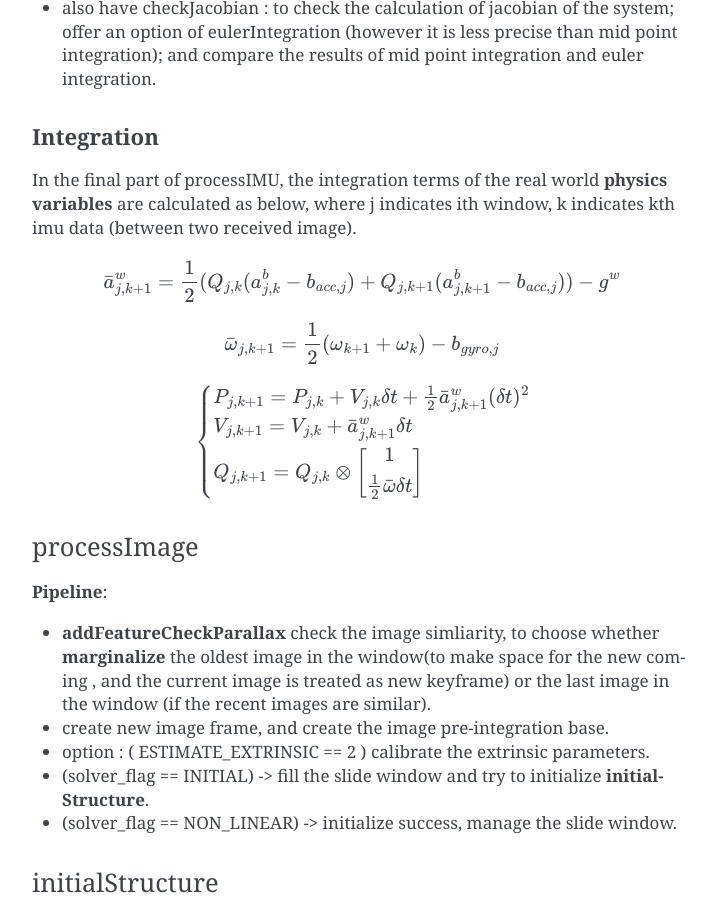
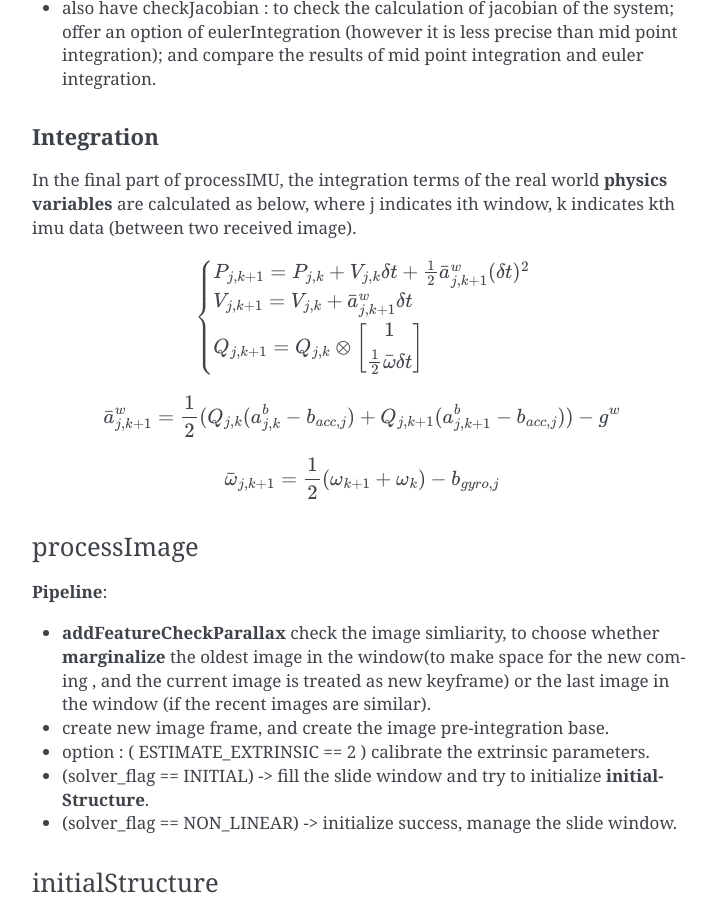
Before and after one commit to gggliuye/VIO, a Sphinx documentation site: the page built from docs/deepblue/LM.rst, in a window 1280 px wide and 900 px high, scrolled down 3406 px. Shown: the whole window, without its empty margins (388-1104 px from the left). Built offline with Sphinx 7.4.7, drawn with Linux system fonts in a browser that asks for light colours.

Commit message:
Update LM.rst

```diff
--- a/docs/deepblue/LM.rst
+++ b/docs/deepblue/LM.rst
@@ -140,18 +140,17 @@ A **IntegrationBase** class is made for pre-intergration management and calculat
 In the final part of processIMU, the integration terms of the real world **physics variables** are calculated as below, where j indicates ith window, k indicates kth imu data (between two received image).
 
 .. math::
-    \bar{a}_{j,k+1}^{w} = \frac{1}{2}(Q_{j,k} (a_{j,k}^{b} - b_{acc,j})  + Q_{j,k+1} (a_{j,k+1}^{b} - b_{acc,j}) ) - g^{w}
-
-.. math::
-    \bar{\omega}_{j,k+1} = \frac{1}{2} (\omega_{k+1} + \omega_{k}) - b_{gyro,j}
-
-.. math::
     \begin{cases}
     P_{j,k+1} = P_{j,k} + V_{j,k} \delta t + \frac{1}{2} \bar{a}_{j,k+1}^{w} (\delta t)^{2}  \\
     V_{j,k+1} = V_{j,k} + \bar{a}_{j,k+1}^{w} \delta t  \\
     Q_{j,k+1} = Q_{j,k} \otimes \begin{bmatrix} 1 \\  \frac{1}{2}  \bar{\omega}  \delta t \end{bmatrix}
     \end{cases}
 
+.. math::
+    \bar{a}_{j,k+1}^{w} = \frac{1}{2}(Q_{j,k} (a_{j,k}^{b} - b_{acc,j})  + Q_{j,k+1} (a_{j,k+1}^{b} - b_{acc,j}) ) - g^{w}
+
+.. math::
+    \bar{\omega}_{j,k+1} = \frac{1}{2} (\omega_{k+1} + \omega_{k}) - b_{gyro,j}
 
 
 processImage
```
